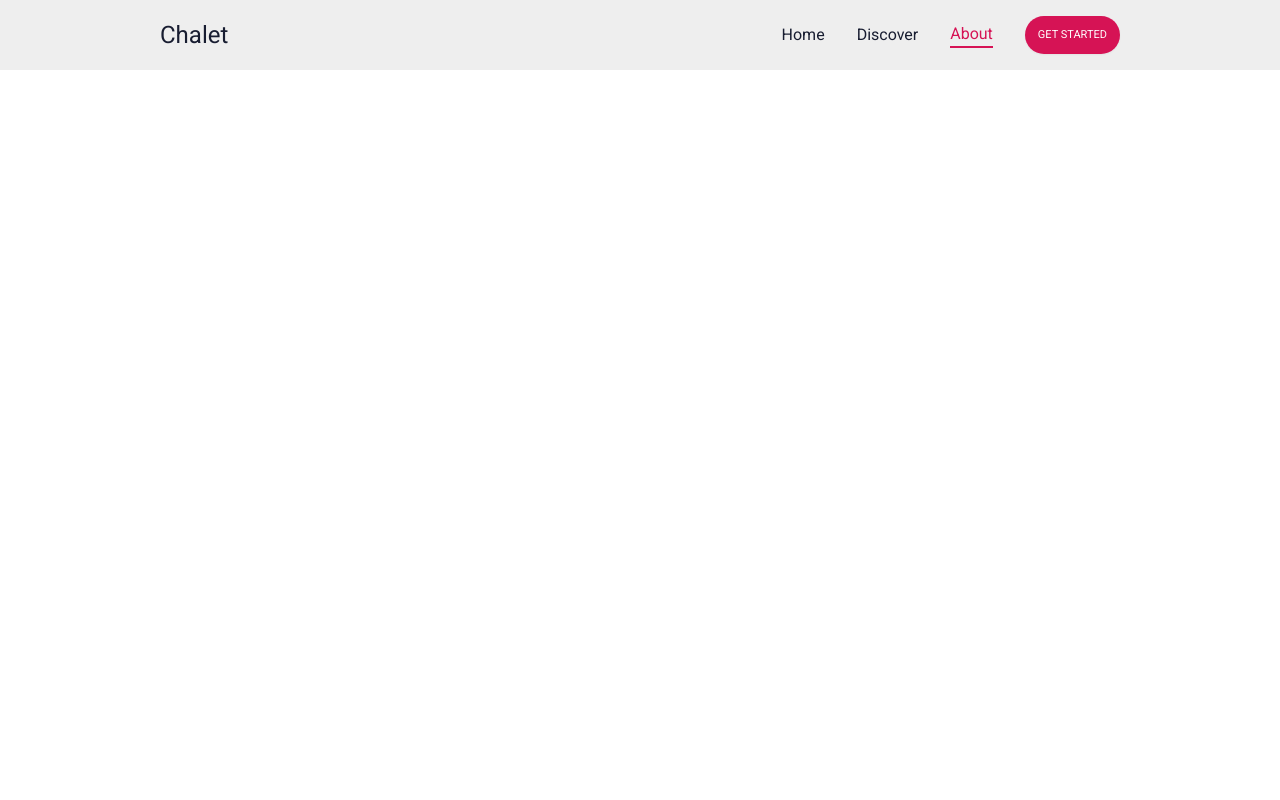
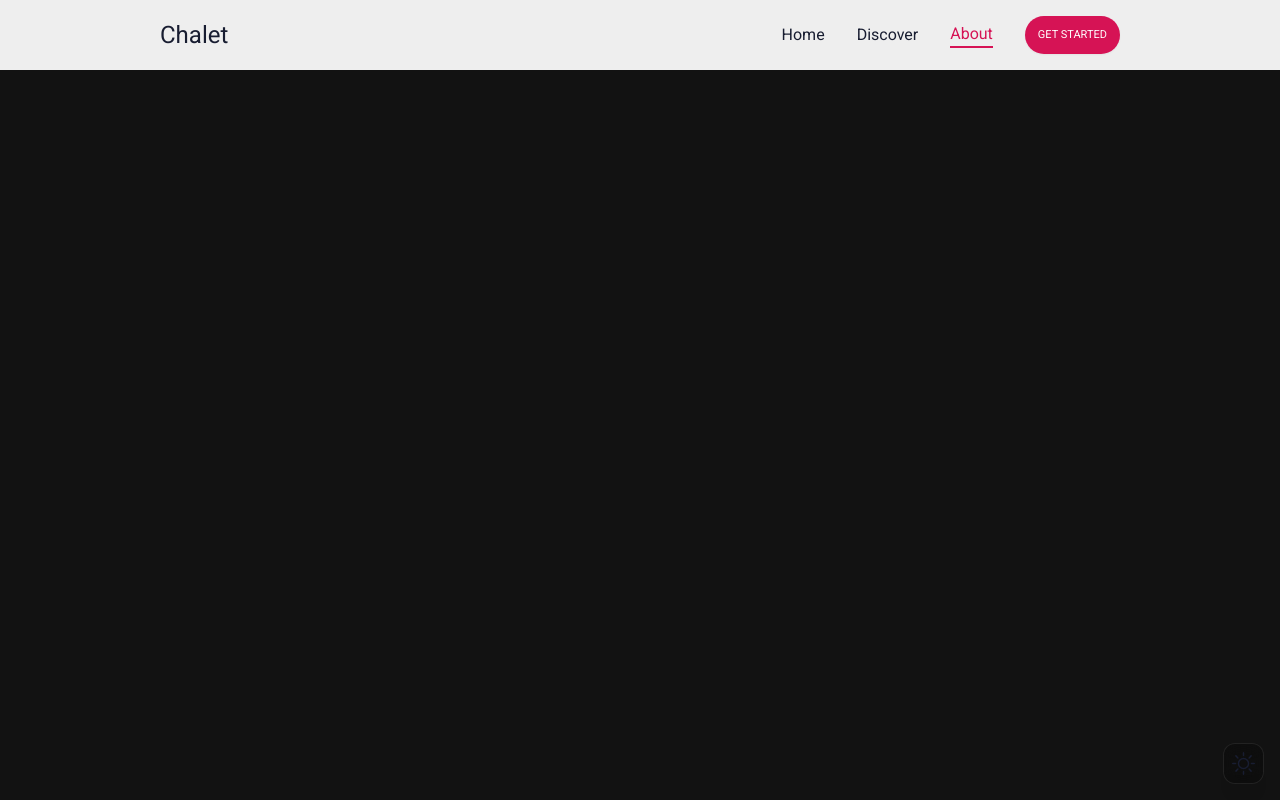
Before and after one commit to YousefAboAisha/chalet, a Next.js app: page /about in a window 1280 px wide. Shown: the top 800 px of the page. Built offline with nearby package versions, Linux system fonts and the light colour scheme.

Commit message:
Added theme toggler- Still fixing the theme for each component

```diff
--- /dev/null
+++ b/Components/ThemeToggler.tsx
@@ -0,0 +1,35 @@
+import { useTheme } from "next-themes";
+import { useEffect, useState } from "react";
+import { BsSun, BsMoon } from "react-icons/bs";
+
+const ThemeToggler = () => {
+  const { theme, setTheme } = useTheme();
+
+  const [mounted, setMounted] = useState(false);
+
+  useEffect(() => {
+    setMounted(true);
+    if (theme == "system") {
+      setTheme("dark");
+    }
+  }, []);
+
+  if (!mounted) return null;
+
+  // console.log(theme)
+
+  return (
+    <div
+      className="fixed flex justify-center items-center p-2 right-4 bottom-4 rounded-xl border-dark border font-bold cursor-pointer duration-500 bg-[#00000038] backdrop-blur-md z-50 text-text_light dark:text-white"
+      onClick={() => setTheme(theme == "light" ? "dark" : "light")}
+    >
+      {theme == "light" ? (
+        <BsMoon size={23} className="shadow-xl" title="Change to light theme" />
+      ) : (
+        <BsSun size={23} className="shadow-xl" title="Change to dark theme" />
+      )}
+    </div>
+  );
+};
+
+export default ThemeToggler;
--- a/Layout/Layout.tsx
+++ b/Layout/Layout.tsx
@@ -2,6 +2,7 @@ import useLoading from "../Hooks/useLoading";
 import Spinner from "../Components/UI/Spinner";
 import Navbar from "Components/Navbar";
 import Footer from "Components/Footer";
+import ThemeToggler from "Components/ThemeToggler";
 
 type LayoutProps = {
   children: React.ReactNode;
@@ -14,6 +15,7 @@ const Layout = ({ children }: LayoutProps) => {
     <Spinner />
   ) : (
     <div>
+      <ThemeToggler />
       <Navbar />
       <main className="min-h-[800px]">{children}</main>
       <Footer />
```
